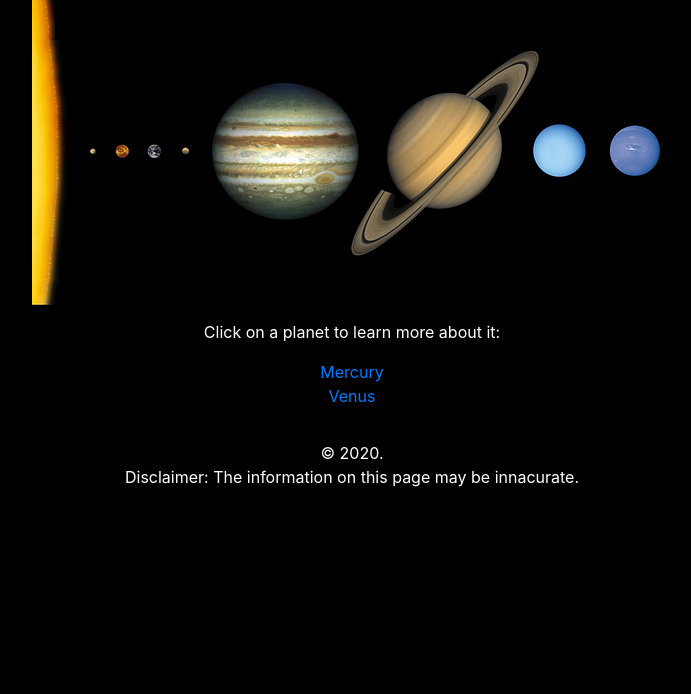
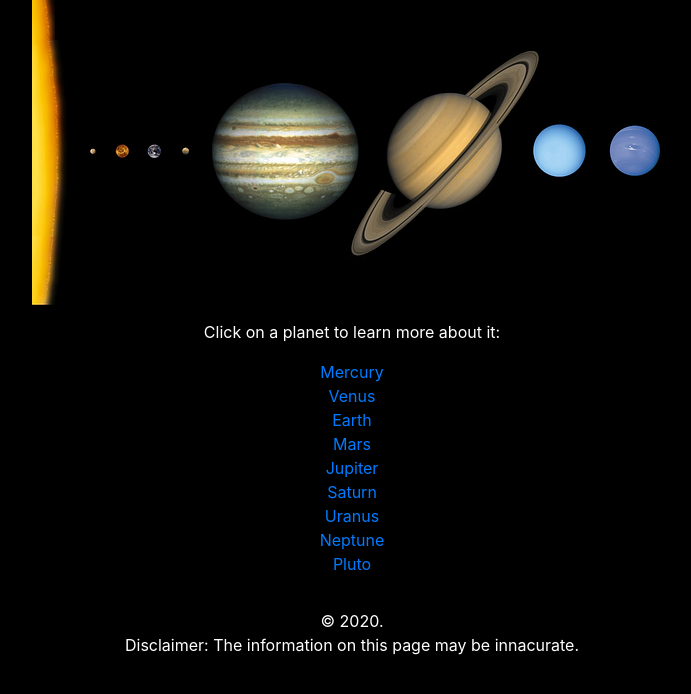
Before and after one commit to josevh/cst336-lab4, a Node server app: page / in a window 1280 px wide. Shown: the part 57-751 px from the top of the page, without its empty margins (288-979 px from the left). Run offline with Node 20, Linux system fonts and the light colour scheme.

Commit message:
Add other planet links

```diff
--- a/views/index.html
+++ b/views/index.html
@@ -6,4 +6,12 @@
 <p>Click on a planet to learn more about it:</p>
 <a href="/mercury">Mercury</a><br>
 <a href="/venus">Venus</a><br>
+<a href="/earth">Earth</a><br>
+<a href="/mars">Mars</a><br>
+<a href="/jupiter">Jupiter</a><br>
+<a href="/saturn">Saturn</a><br>
+<a href="/uranus">Uranus</a><br>
+<a href="/neptune">Neptune</a><br>
+<a href="/pluto">Pluto</a><br>
+
 <%- include("partials/footer.ejs") %>
```
Lines whose indentation alone changed are shown as unchanged.
